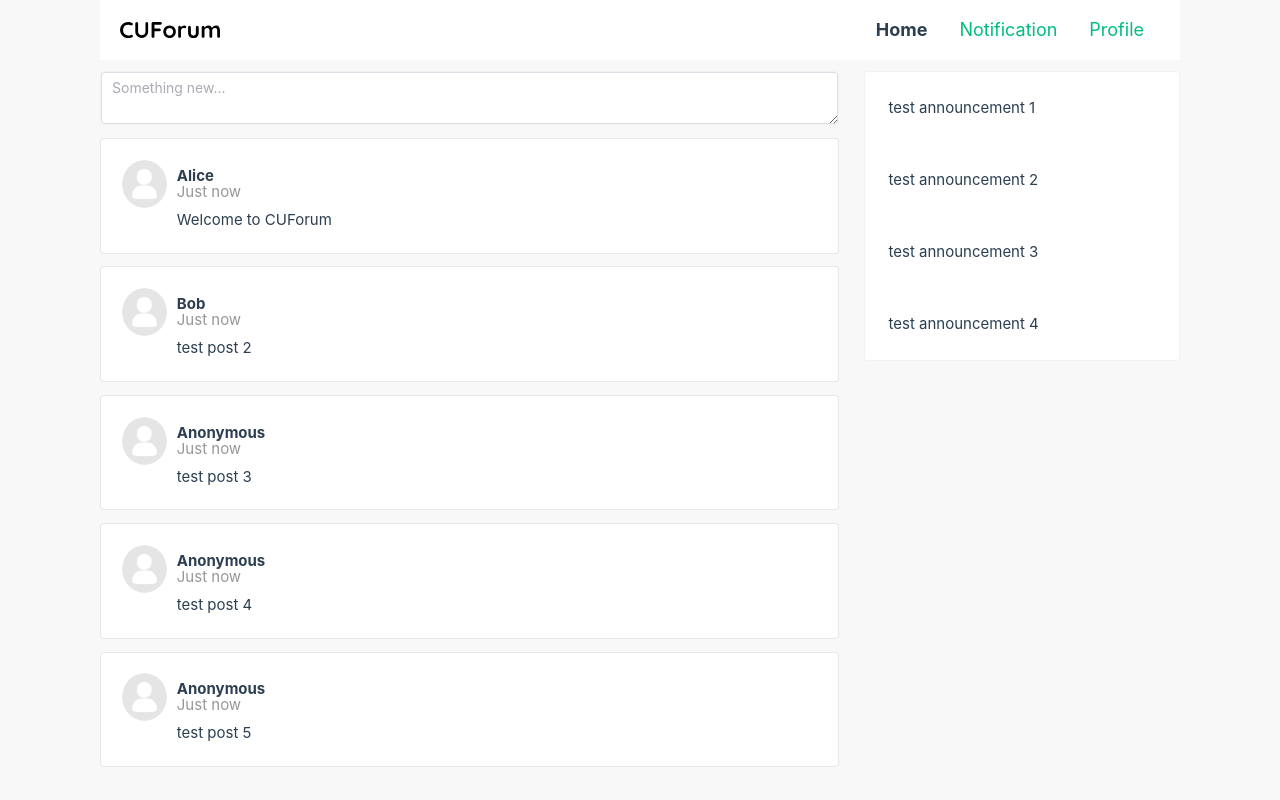
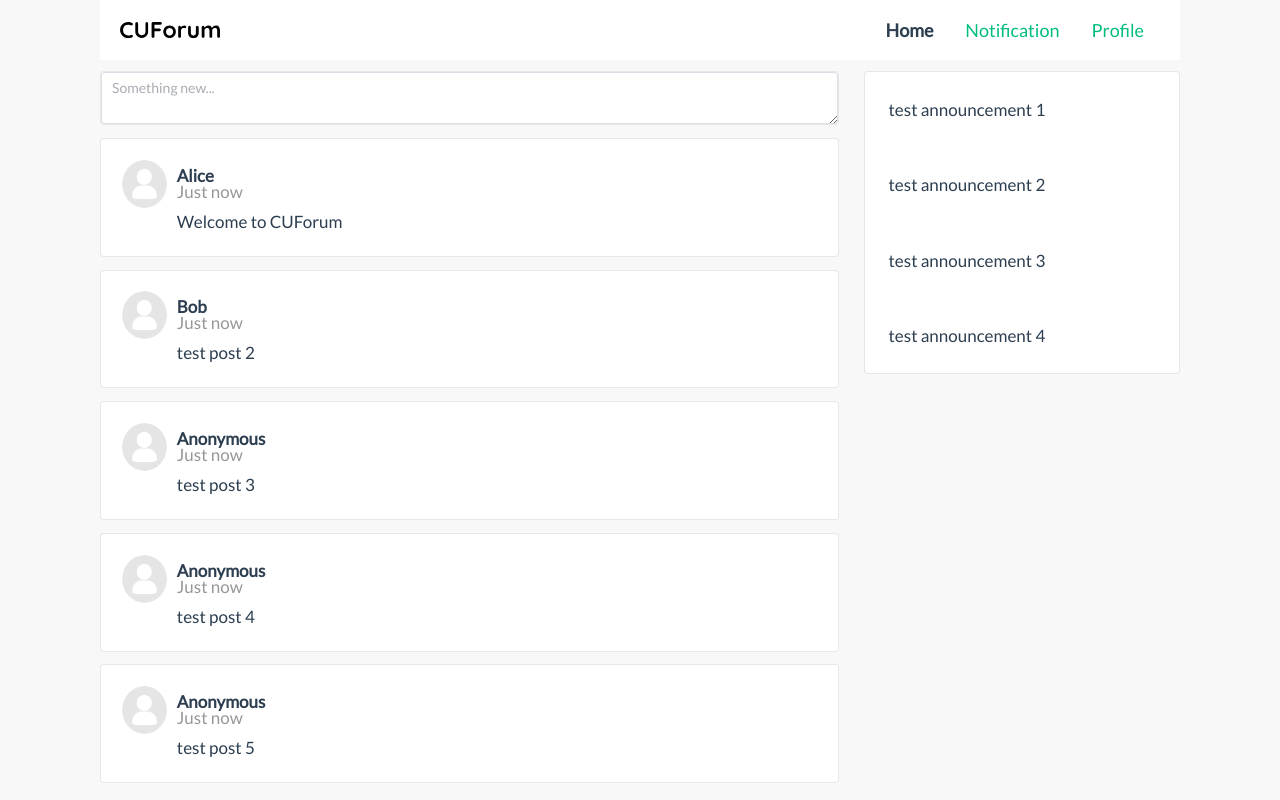
Before and after one commit to taurusxin/FinalProject, a Vue app in the folder web/: page / in a window 1280 px wide. Built offline with nearby package versions, Linux system fonts and the light colour scheme.

Commit message:
some modifies

```diff
--- a/web/src/assets/base.css
+++ b/web/src/assets/base.css
@@ -1,4 +1,6 @@
 /* color palette from <https://github.com/vuejs/theme> */
+@import url('https://fonts.googleapis.com/css2?family=Lato&display=swap');
+
 :root {
   --vt-c-white: #ffffff;
   --vt-c-white-soft: #f8f8f8;
@@ -65,9 +67,9 @@ body {
   background: var(--color-background);
   transition: color 0.5s, background-color 0.5s;
   line-height: 1.6;
-  font-family: Inter, -apple-system, BlinkMacSystemFont, 'Segoe UI', Roboto, Oxygen, Ubuntu,
+  font-family: 'Lato', -apple-system, BlinkMacSystemFont, 'Segoe UI', Roboto, Oxygen, Ubuntu,
     Cantarell, 'Fira Sans', 'Droid Sans', 'Helvetica Neue', sans-serif;
-  font-size: 15px;
+  font-size: 17px;
   text-rendering: optimizeLegibility;
   -webkit-font-smoothing: antialiased;
   -moz-osx-font-smoothing: grayscale;
--- a/web/src/views/HomeView.vue
+++ b/web/src/views/HomeView.vue
@@ -34,6 +34,7 @@ import AnnouncementItem from '../components/home/announcement/AnnouncementItem.v
 </template>
 
 <style scoped>
+
 .home {
   display: flex;
   flex-direction: row;
@@ -43,7 +44,7 @@ import AnnouncementItem from '../components/home/announcement/AnnouncementItem.v
 
 .box-common {
   border-radius: 4px;
-  border: 1px solid #f2f2f2;
+  border: 1px solid var(--color-border);
   background-color: var(--color-background);
 }
 
```
